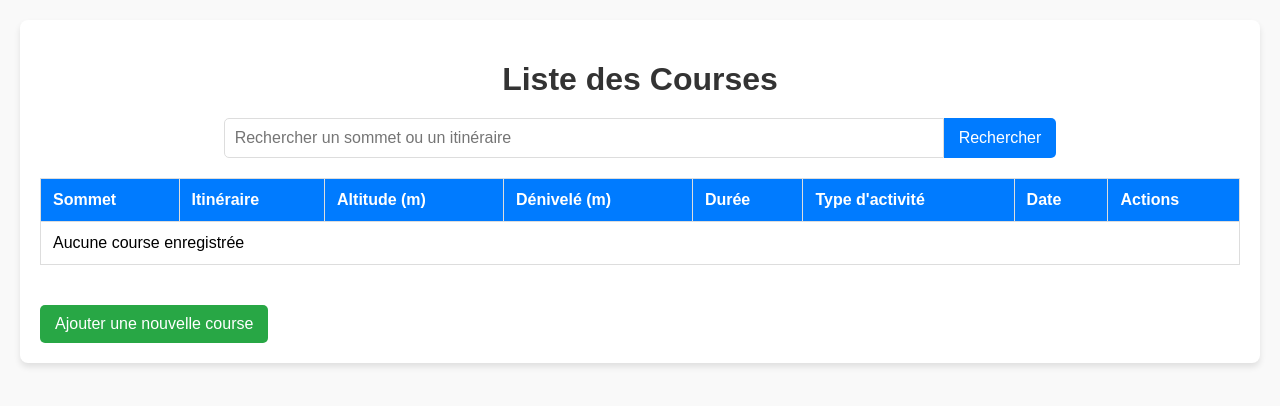
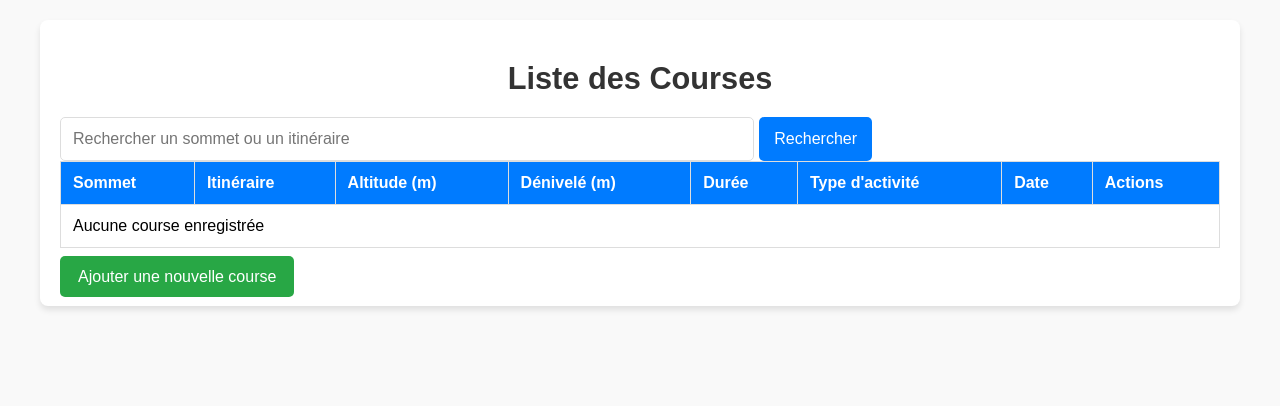
Before and after one commit to AltiUP/mountainlog, a PHP site: page / in a window 1280 px wide. Shown: the top 406 px of the page. Run offline with PHP 8.4, Linux system fonts and the light colour scheme; data that the repository does not hold is empty.

Commit message:
Amelioration pour les mobiles.

```diff
--- a/assets/styles.css
+++ b/assets/styles.css
@@ -1,10 +1,16 @@
+/* Style global */
 body {
     font-family: Arial, sans-serif;
     margin: 0;
     padding: 0;
     background-color: #f9f9f9;
+    font-size: clamp(14px, 1.2vw, 18px);
+    -webkit-font-smoothing: antialiased;
+    text-rendering: optimizeLegibility;
+    overflow-x: hidden; /* Évite les débordements */
 }
 
+/* Conteneur principal */
 .container {
     max-width: 1200px;
     margin: 20px auto;
@@ -12,30 +18,50 @@ body {
     background-color: #fff;
     box-shadow: 0 4px 6px rgba(0, 0, 0, 0.1);
     border-radius: 8px;
+    box-sizing: border-box;
+    overflow-x: hidden;
 }
 
+/* Titre principal */
 h1 {
     text-align: center;
     margin-bottom: 20px;
     color: #333;
 }
 
-/* Style pour le champ de recherche */
+/* 📌 Barre de recherche et bouton Ajouter */
+.search-container {
+    display: flex;
+    justify-content: space-between;
+    align-items: center;
+    flex-wrap: wrap;
+    gap: 10px;
+    margin-bottom: 20px;
+    width: 100%;
+    padding: 0 10px;
+    box-sizing: border-box;
+    overflow: hidden;
+}
+
+/* Formulaire de recherche */
 .search-form {
     display: flex;
-    justify-content: center;
-    margin-bottom: 20px;
+    flex-grow: 1;
+    max-width: 70%;
+    gap: 5px;
+    min-width: 0;
 }
 
 .search-form input[type="text"] {
-    width: 60%;
-    padding: 10px;
+    flex-grow: 1;
+    padding: 12px;
     font-size: 16px;
     border: 1px solid #ddd;
-    border-radius: 5px 0 0 5px;
+    border-radius: 5px;
     box-sizing: border-box;
     outline: none;
     transition: border-color 0.3s ease;
+    min-width: 100px;
 }
 
 .search-form input[type="text"]:focus {
@@ -44,18 +70,45 @@ h1 {
 }
 
 .search-form button {
-    padding: 10px 15px;
+    padding: 12px 15px;
     font-size: 16px;
     color: white;
     background-color: #007BFF;
     border: none;
-    border-radius: 0 5px 5px 0;
+    border-radius: 5px;
     cursor: pointer;
     transition: background-color 0.3s ease;
+    white-space: nowrap;
 }
 
 .search-form button:hover {
     background-color: #0056b3;
+}
+
+/* Bouton Ajouter une course */
+.btn-add {
+    padding: 12px 18px;
+    background-color: #28a745;
+    color: #fff;
+    text-decoration: none;
+    border-radius: 5px;
+    font-size: 16px;
+    transition: background-color 0.3s ease;
+    text-align: center;
+    white-space: nowrap;
+    max-width: 250px;
+}
+
+.btn-add:hover {
+    background-color: #218838;
+}
+
+/* 📌 Gestion du tableau et du débordement */
+.table-wrapper {
+    width: 100%;
+    overflow-x: auto;
+    box-sizing: border-box;
+    padding: 0 10px; /* Évite le débordement en ajoutant du padding */
 }
 
 table {
@@ -69,6 +122,7 @@ th, td {
     padding: 12px;
     border: 1px solid #ddd;
     text-align: left;
+    white-space: nowrap;
 }
 
 th {
@@ -93,28 +147,14 @@ tr:hover {
     background-color: #f1f1f1;
 }
 
-.btn-add {
-    display: inline-block;
-    margin-top: 20px;
-    padding: 10px 15px;
-    background-color: #28a745;
-    color: #fff;
-    text-decoration: none;
-    border-radius: 5px;
-    font-size: 16px;
-    transition: background-color 0.3s ease;
-}
-
-.btn-add:hover {
-    background-color: #218838;
-}
-
+/* 📌 Boutons d'action */
 .btn-details, .btn-edit, .btn-delete {
-    padding: 8px 12px;
+    padding: 10px 14px;
     border-radius: 5px;
     color: #fff;
     text-decoration: none;
     transition: background-color 0.3s ease;
+    display: inline-block;
 }
 
 .btn-details {
```
Also changed, not shown: other parts of assets/styles.css (+93 -10 lines).
